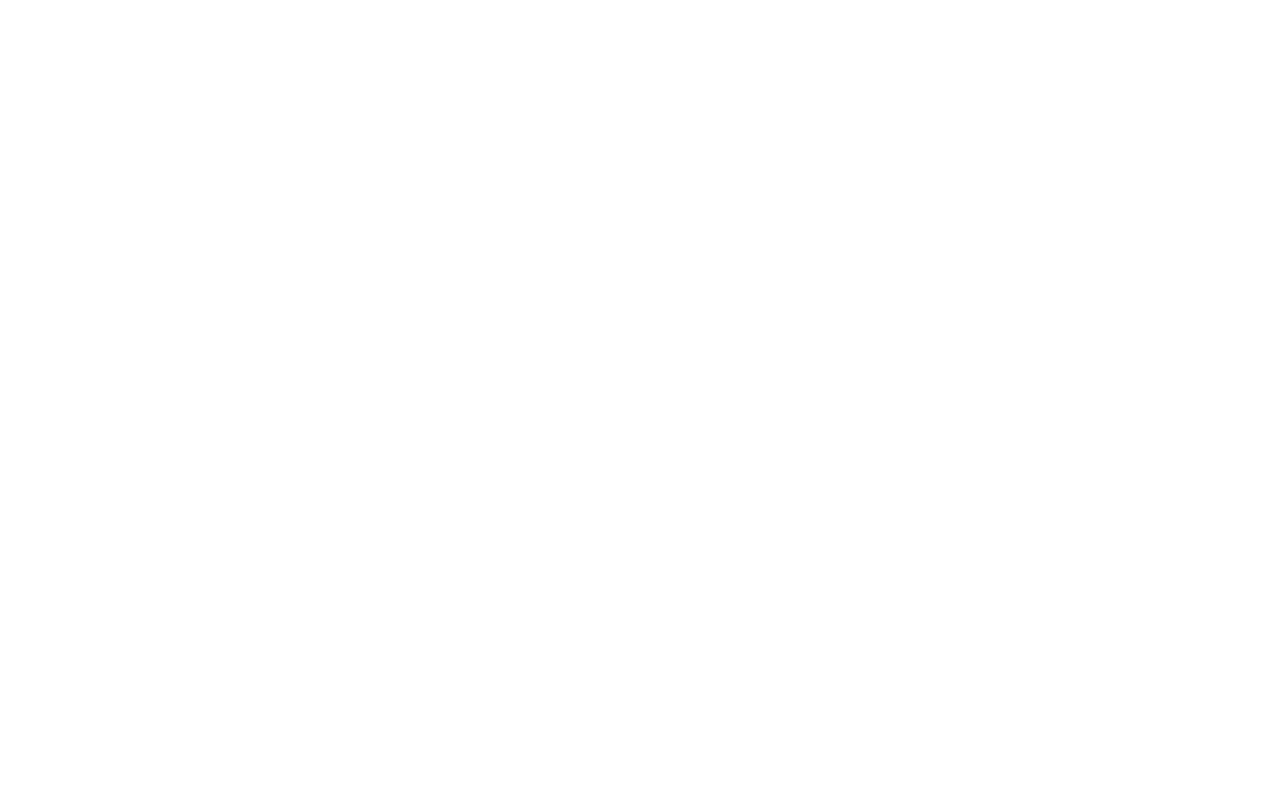
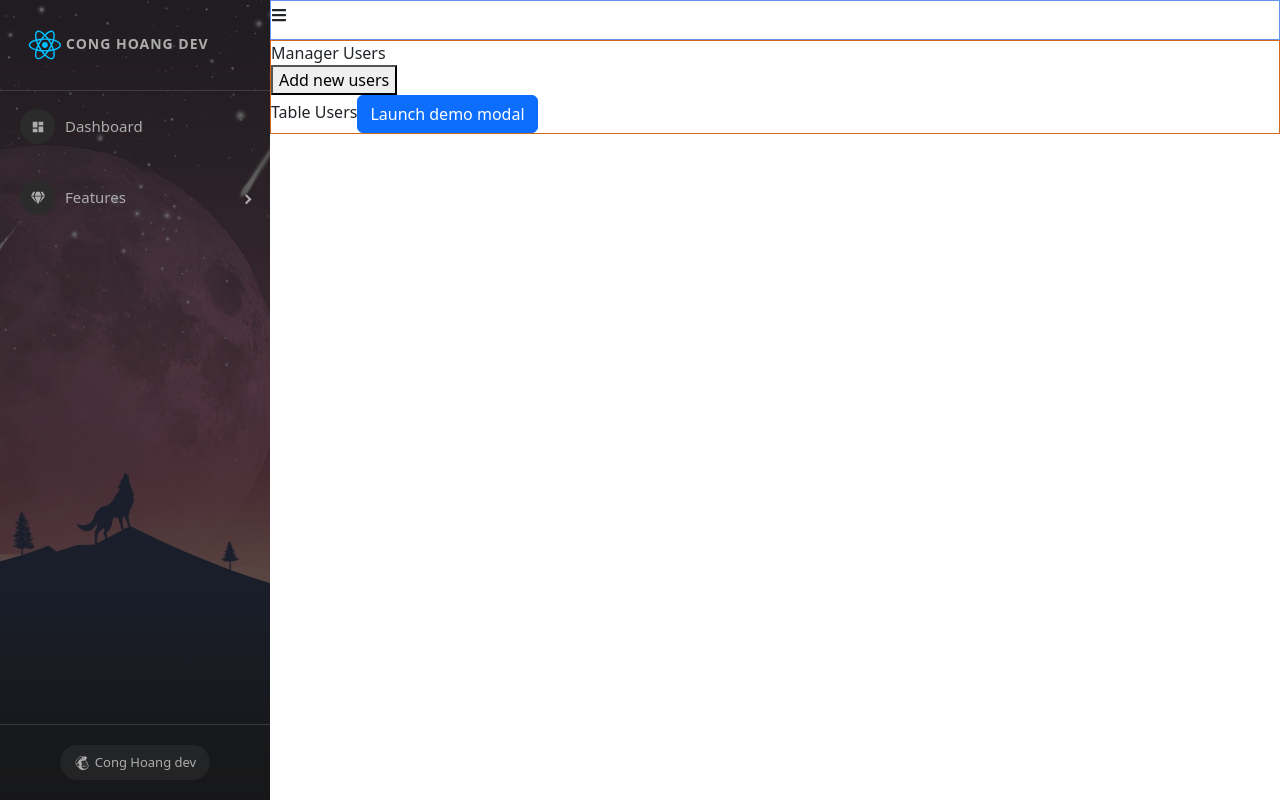
Before and after one commit to 18hcong/React-Test, a React (Create React App) app: page /admins/manager-users in a window 1280 px wide. Before the commit this address had no page. Built offline with nearby package versions, Linux system fonts and the light colour scheme.

Commit message:
create Modal

```diff
--- a/src/App.js
+++ b/src/App.js
@@ -1,6 +1,6 @@
 import "./App.scss";
 import Header from "./components/Header/Header";
-import { Outlet, } from "react-router-dom";
+import { Outlet } from "react-router-dom";
 
 const App = () => {
   return (
--- a/src/App.scss
+++ b/src/App.scss
@@ -71,6 +71,7 @@
           padding: 0 15px;
           background: #303030;
           color: white;
+          border: none;
           &:hover {
             background: black;
           }
--- a/src/components/Admin/Admin.js
+++ b/src/components/Admin/Admin.js
@@ -2,6 +2,8 @@
 import "./Admin.scss";
 import { FaBars } from "react-icons/fa";
 import { useState } from "react";
+import { Outlet } from "react-router-dom";
+
 const Admin = (props) => {
   const [collapsed, setCollapsed] = useState(false);
   return (
@@ -10,8 +12,12 @@
         <SideBar collapsed={collapsed} />
       </div>
       <div className="admin-content">
-        <FaBars onClick={() => setCollapsed(!collapsed)} />
-        noi dung...
+        <div className="admin-header">
+          <FaBars onClick={() => setCollapsed(!collapsed)} />
+        </div>
+        <div className="admin-main">
+          <Outlet />
+        </div>
       </div>
     </div>
   );
--- a/src/components/Admin/Admin.scss
+++ b/src/components/Admin/Admin.scss
@@ -5,4 +5,14 @@
          height: 100vh !important;
       }
    }
+   .admin-content {
+      width: 100%;
+      .admin-header {
+         height: 40px;
+         border: 1px solid cornflowerblue;
+      }
+   }
+   .admin-main {
+      border: 1px solid chocolate;
+   }
 }
--- /dev/null
+++ b/src/components/Admin/Content/Dashboard.js
@@ -0,0 +1,8 @@
+const Dashboard = (props) => {
+   return (
+      <div className="">
+         Dashboard
+      </div>
+   )
+}
+export default Dashboard;
--- /dev/null
+++ b/src/components/Admin/Content/ManagementUser.js
@@ -0,0 +1,19 @@
+   import ModalCreateUser from "./ModalCreateUser";
+
+   const ManagementUser = (props) => {
+   return (
+      <div className="manager-users-container">
+         <div className="title">Manager Users</div>
+         <div className="users-content">
+         <div>
+            <button>Add new users</button>
+         </div>
+         <div>
+            Table Users
+            <ModalCreateUser />
+         </div>
+         </div>
+      </div>
+   );
+   };
+   export default ManagementUser;
--- /dev/null
+++ b/src/components/Admin/Content/ModalCreateUser.js
@@ -0,0 +1,107 @@
+   import React, { useState } from "react";
+   import Button from "react-bootstrap/Button";
+   import Modal from "react-bootstrap/Modal";
+
+   const ModalCreateUser = () => {
+   const [show, setShow] = useState(false);
+
+   const handleClose = () => setShow(false);
+   const handleShow = () => setShow(true);
+
+   return (
+      <>
+         <Button variant="primary" onClick={handleShow}>
+         Launch demo modal
+         </Button>
+
+         <Modal show={show} onHide={handleClose} size="xl" backdrop="static">
+         <Modal.Header closeButton>
+            <Modal.Title>Add new users</Modal.Title>
+         </Modal.Header>
+         <Modal.Body>
+            <form className="row g-3">
+               <div className="col-md-6">
+               <label className="form-label">Email</label>
+               <input type="email" className="form-control" />
+               </div>
+               <div className="col-md-6">
+               <label className="form-label">Password</label>
+               <input type="password" className="form-control" />
+               </div>
+               {/* <div className="col-12">
+                  <label for="inputAddress" className="form-label">
+                     Address
+                  </label>
+                  <input
+                     type="text"
+                     className="form-control"
+                     id="inputAddress"
+                     placeholder="1234 Main St"
+                  />
+               </div>
+               <div className="col-12">
+                  <label for="inputAddress2" className="form-label">
+                     Address 2
+                  </label>
+                  <input
+                     type="text"
+                     className="form-control"
+                     id="inputAddress2"
+                     placeholder="Apartment, studio, or floor"
+                  />
+               </div> */}
+               <div className="col-md-6">
+               <label className="form-label">User Name</label>
+               <input type="text" className="form-control" />
+               </div>
+               <div className="col-md-4">
+               <label className="form-label">Role</label>
+               <select className="form-select">
+                  <option selected value="USER">
+                     USER
+                  </option>
+                  <option value="ADMIN">ADMIN</option>
+               </select>
+               </div>
+               {/* <div className="col-md-2">
+                  <label for="inputZip" className="form-label">
+                     Zip
+                  </label>
+                  <input type="text" className="form-control" id="inputZip" />
+               </div>
+               <div className="col-12">
+                  <div className="form-check">
+                     <input
+                     className="form-check-input"
+                     type="checkbox"
+                     id="gridCheck"
+                     />
+                     <label className="form-check-label" for="gridCheck">
+                     Check me out
+                     </label>
+                  </div>
+               </div>
+               <div className="col-12">
+                  <button type="submit" className="btn btn-primary">
+                     Sign in
+                  </button>
+               </div> */}
+               <div className="col-md-12">
+               <label className="form-label">Image</label>
+               <input type="file" />
+               </div>
+            </form>
+         </Modal.Body>
+         <Modal.Footer>
+            <Button variant="secondary" onClick={handleClose}>
+               Close
+            </Button>
+            <Button variant="primary" onClick={handleClose}>
+               Save Changes
+            </Button>
+         </Modal.Footer>
+         </Modal>
+      </>
+   );
+   };
+   export default ModalCreateUser;
--- a/src/components/Admin/Sidebar.js
+++ b/src/components/Admin/Sidebar.js
@@ -17,10 +17,10 @@
   FaHeart,
 } from "react-icons/fa";
 import sidebarBg from "../../assets/bg2.jpg";
-
 import { DiReact } from "react-icons/di";
 import { MdDashboard } from "react-icons/md";
 import { FaMailchimp } from "react-icons/fa";
+import { Link } from "react-router-dom";
 
 import "./Sidebar.scss";
 
@@ -60,6 +60,7 @@
               //   suffix={<span className="badge red">new</span>}
             >
               Dashboard
+              <Link to="/admins" />
             </MenuItem>
             {/* <MenuItem icon={<FaGem />}> components</MenuItem> */}
           </Menu>
@@ -70,7 +71,10 @@
               icon={<FaGem />}
               title="Features"
             >
-              <MenuItem> User Management</MenuItem>
+              <MenuItem>
+                User Management
+                <Link to="/admins/manager-users " />
+              </MenuItem>
               <MenuItem> Quiz management</MenuItem>
               <MenuItem> Question management</MenuItem>
             </SubMenu>
@@ -92,7 +96,13 @@
             >
               <FaMailchimp />
 
-              <span style={{whiteSpace: "nowrap", textOverflow: "ellipsis", overflow: "hidden"}}>
+              <span
+                style={{
+                  whiteSpace: "nowrap",
+                  textOverflow: "ellipsis",
+                  overflow: "hidden",
+                }}
+              >
                 Cong Hoang dev
               </span>
             </a>
--- a/src/index.js
+++ b/src/index.js
@@ -9,6 +9,8 @@
 import Admin from "./components/Admin/Admin";
 import User from "./components/User/User";
 import HomePage from "./components/Home/HomePage";
+import ManagementUser from "./components/Admin/Content/ManagementUser";
+import Dashboard from "./components/Admin/Content/Dashboard";
 
 const root = ReactDOM.createRoot(document.getElementById("root"));
 root.render(
@@ -20,7 +22,10 @@
           <Route index element={<HomePage />} />
           <Route path="users" element={<User />} />
         </Route>
-        <Route path="admins" element={<Admin />} />
+        <Route path="/admins" element={<Admin />}>
+          <Route index element={<Dashboard />} />
+          <Route path="manager-users" element={<ManagementUser />} />
+        </Route>
       </Routes>
     </BrowserRouter>
     {/* </React.StrictMode> */}
```
